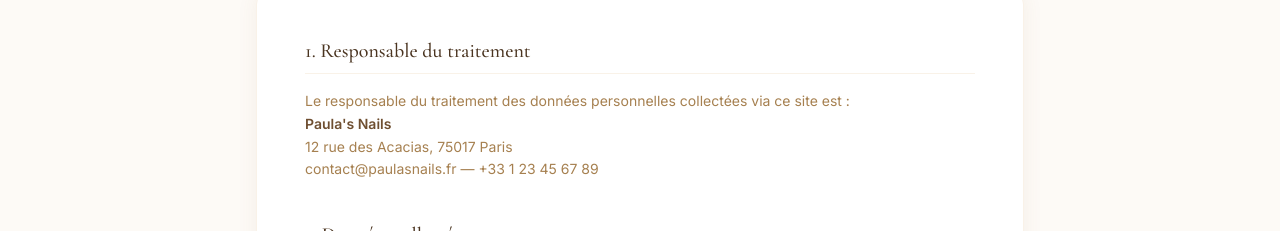
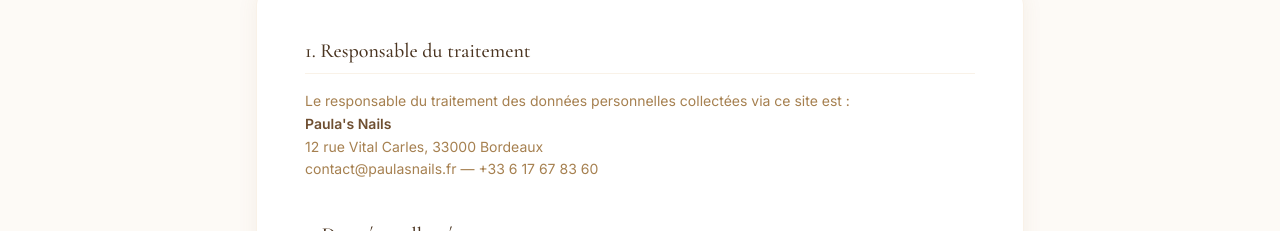
Before and after one commit to KarimImad/paulas-nails, a React (Vite) app in the folder frontend/: page /politique-confidentialite in a window 1280 px wide. Shown: the part 312-543 px from the top of the page. Built offline with nearby package versions, Linux system fonts and the light colour scheme; no server answers.

Commit message:
pivacy update

```diff
--- a/frontend/src/pages/PrivacyPolicy.jsx
+++ b/frontend/src/pages/PrivacyPolicy.jsx
@@ -31,8 +31,8 @@
             <p>
               Le responsable du traitement des données personnelles collectées via ce site est :<br />
               <strong className="text-cream-800">Paula's Nails</strong><br />
-              12 rue des Acacias, 75017 Paris<br />
-              contact@paulasnails.fr — +33 1 23 45 67 89
+              12 rue Vital Carles, 33000 Bordeaux <br />
+              contact@paulasnails.fr — +33 6 17 67 83 60
             </p>
           </Section>
 
```
